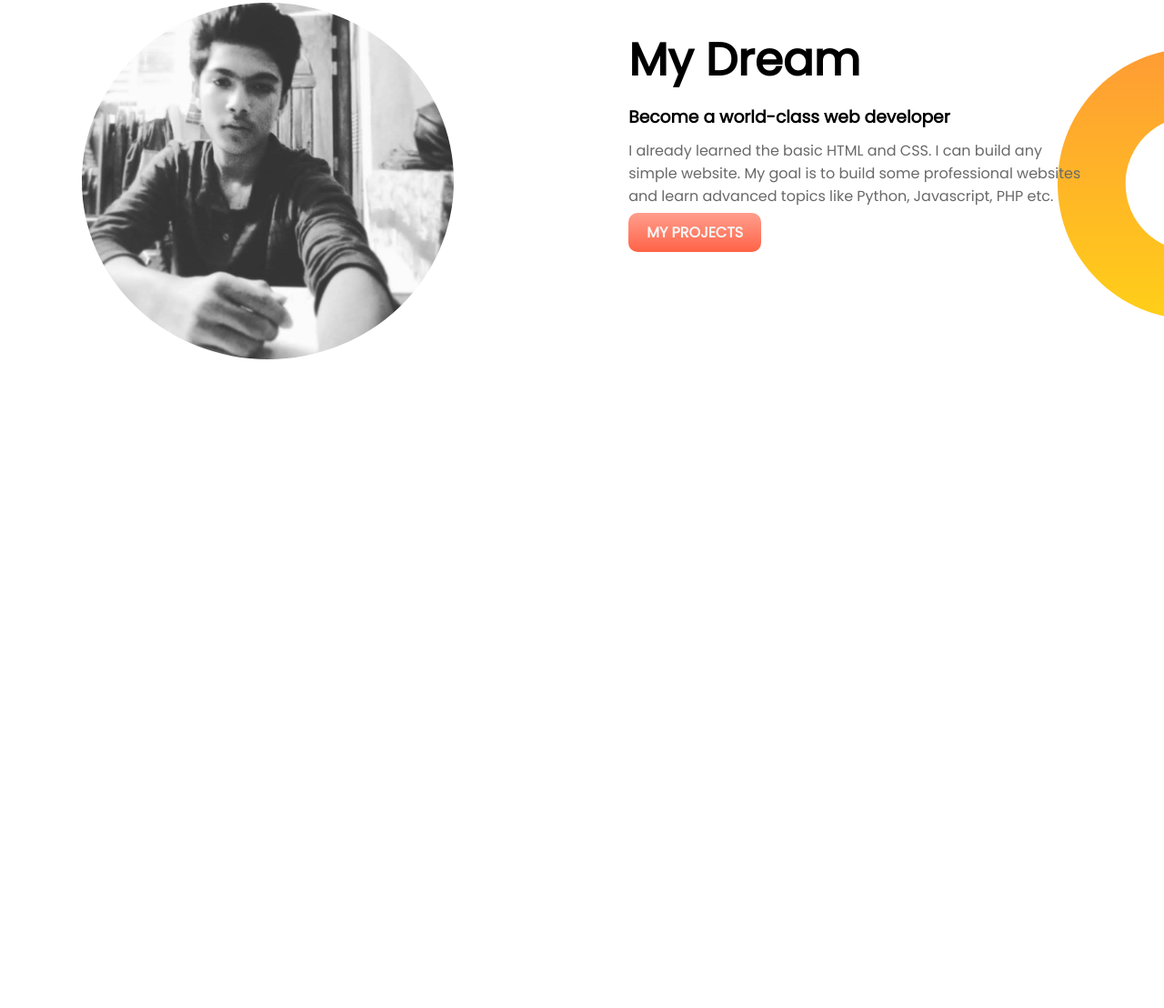
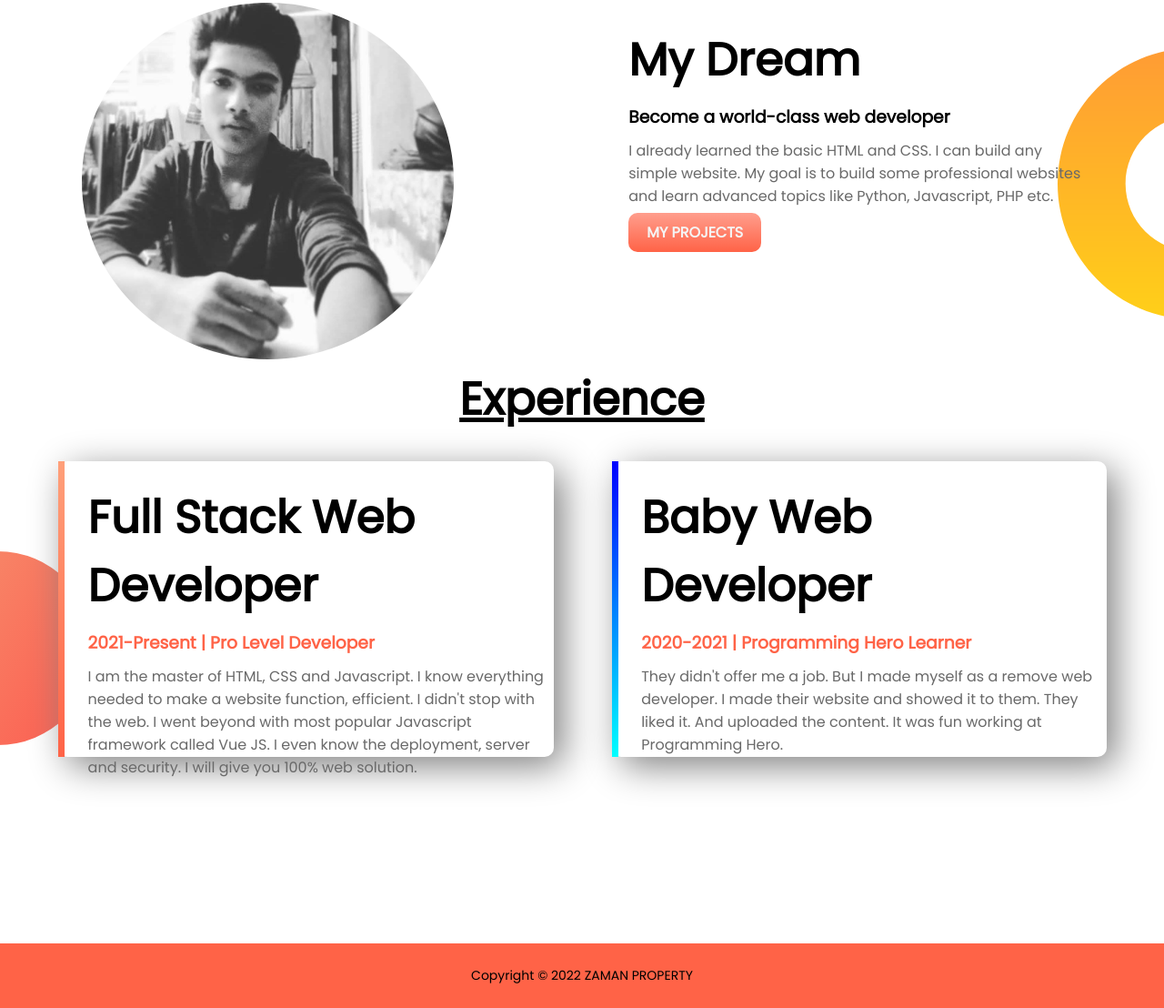
Before and after one commit to Shohanuzzaman-Omi/shohan-portfolio, a plain HTML site: page index.html in a window 1280 px wide. Shown: the part 647-1755 px from the top of the page at 91% size. Before the commit the page ends 1049 px from the top, so only its background shows below. Drawn offline with Linux system fonts and the light colour scheme.

Commit message:
Update Code

```diff
--- a/index.html
+++ b/index.html
@@ -32,5 +32,23 @@
         <a class="hire-btn" target="_blank" href="https://github.com/Shohanuzzaman-Omi?tab=repositories">MY PROJECTS</a>
       </div>
     </sectiom>
+    <section class="experience-area">
+      <h1 style="text-decoration: underline; text-align: center; margin-bottom: 30px;">Experience</h1>
+      <div id="full-stack" class="half-width single-experience">
+        <h1>Full Stack Web Developer</h1>
+        <h3 class="name-one">2021-Present | Pro Level Developer</h1>
+          <p>I am the master of HTML, CSS and Javascript. I know everything needed to make a website function, efficient. I didn't stop with the web. I went beyond with most popular Javascript framework called Vue JS. I even know the deployment, server and security. I will give you 100% web solution.
+          </p>
+      </div>
+      <div id="baby-web" class="half-width single-experience">
+        <h1>Baby Web Developer</h1>
+        <h3 class="name-one">2020-2021 | Programming Hero Learner</h3>
+        <p>They didn't offer me a job. But I made myself as a remove web developer. I made their website and showed it to them. They liked it. And uploaded the content. It was fun working at Programming Hero.
+        </p>
+      </div>
+    </section>
+    <footer>
+      <p>Copyright © 2022 ZAMAN PROPERTY</p>
+    </footer>
 </body>
 </html>
--- a/style.css
+++ b/style.css
@@ -67,3 +67,33 @@ section{
   float: left;
 
 }
+.single-experience{
+  box-shadow: 10px 10px 40px grey;
+  border-radius: 10px;
+  height: 65%;
+  background-color: #ffffff;
+}
+.experience-area{
+  background-image: url("media/exp-bg.png");
+  background-repeat: no-repeat;
+  background-position: left;
+  margin-top: 30%;
+}
+#full-stack{
+  border-left: 7px solid;
+  border-image: linear-gradient(180deg, lightsalmon, tomato);
+  border-image-slice: 1;
+}
+#baby-web{
+  border-left: 7px solid;
+  border-image: linear-gradient(180deg, blue, cyan);
+  border-image-slice: 1;
+}
+
+footer p{
+  text-align: center;
+  font-size: 14px;
+  padding: 25px 25px;
+  color: #000;
+  background-color: tomato;
+}
```
